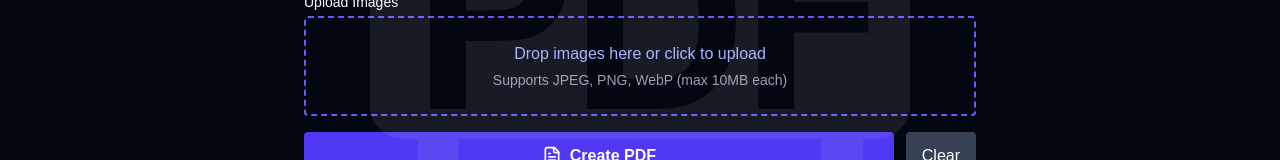
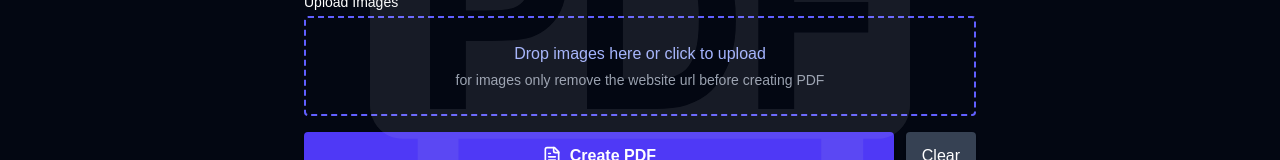
Before and after one commit to sudo-self/web-pdf-pro, a Next.js app: page / in a window 1280 px wide. Shown: the part 368-528 px from the top of the page. Built offline with nearby package versions, Linux system fonts and the light colour scheme.

Commit message:
Update page.js

```diff
--- a/app/page.js
+++ b/app/page.js
@@ -430,7 +430,7 @@ export default function Home() {
               className="border-2 border-dashed border-indigo-500 rounded p-6 text-center cursor-pointer hover:bg-gray-800 transition-colors"
             >
               <p className="text-indigo-300 font-medium">Drop images here or click to upload</p>
-              <p className="text-gray-400 text-sm mt-1">Supports JPEG, PNG, WebP (max 10MB each)</p>
+              <p className="text-gray-400 text-sm mt-1">for images only remove the website url before creating PDF</p>
             </div>
             <input
               type="file"
```
